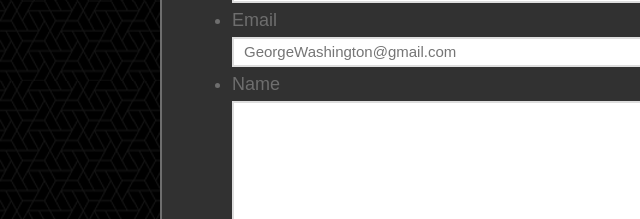
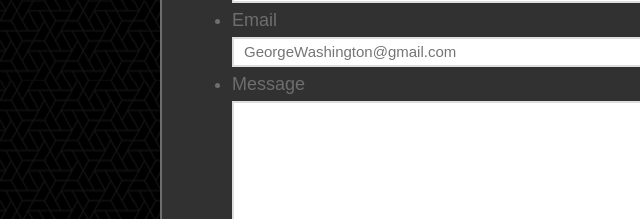
Before and after one commit to lawrencesnead/Homework-1, a plain HTML site: page contact.html in a window 1280 px wide. Shown: the part 319-538 px from the top of the page, 0-640 px from the left. Drawn offline with Linux system fonts and the light colour scheme.

Commit message:
Fixed typo on Contact page. Title of message box was wrong.

```diff
--- a/contact.html
+++ b/contact.html
@@ -35,7 +35,7 @@
                             <input type="text" id="email" name="email" placeholder="GeorgeWashington@gmail.com" required="required">
                         </li>
                         <li>
-                            <label for="content">Name</label>
+                            <label for="content">Message</label>
                             <textarea id="content" name="content" required="required"></textarea>
                         </li>
                     </ul>
```
